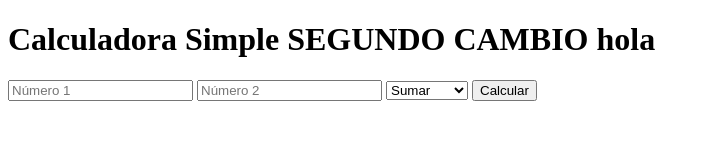
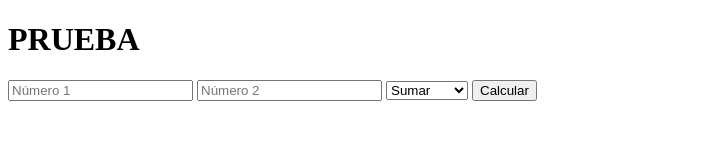
Before and after one commit to MailyCristi/node, a plain HTML site: page views/index.html in a window 1280 px wide. Shown: the whole page, without its empty margins (0-710 px from the left). Drawn offline with Linux system fonts and the light colour scheme.

Commit message:
5:31 push

```diff
--- a/views/index.html
+++ b/views/index.html
@@ -6,7 +6,7 @@
     <title>Calculadora Simple</title>
 </head>
 <body>
-    <h1>Calculadora Simple SEGUNDO CAMBIO hola</h1>
+    <h1>PRUEBA</h1>
     <form id="calc-form">
         <input type="number" id="a" placeholder="Número 1" required>
         <input type="number" id="b" placeholder="Número 2" required>
```
